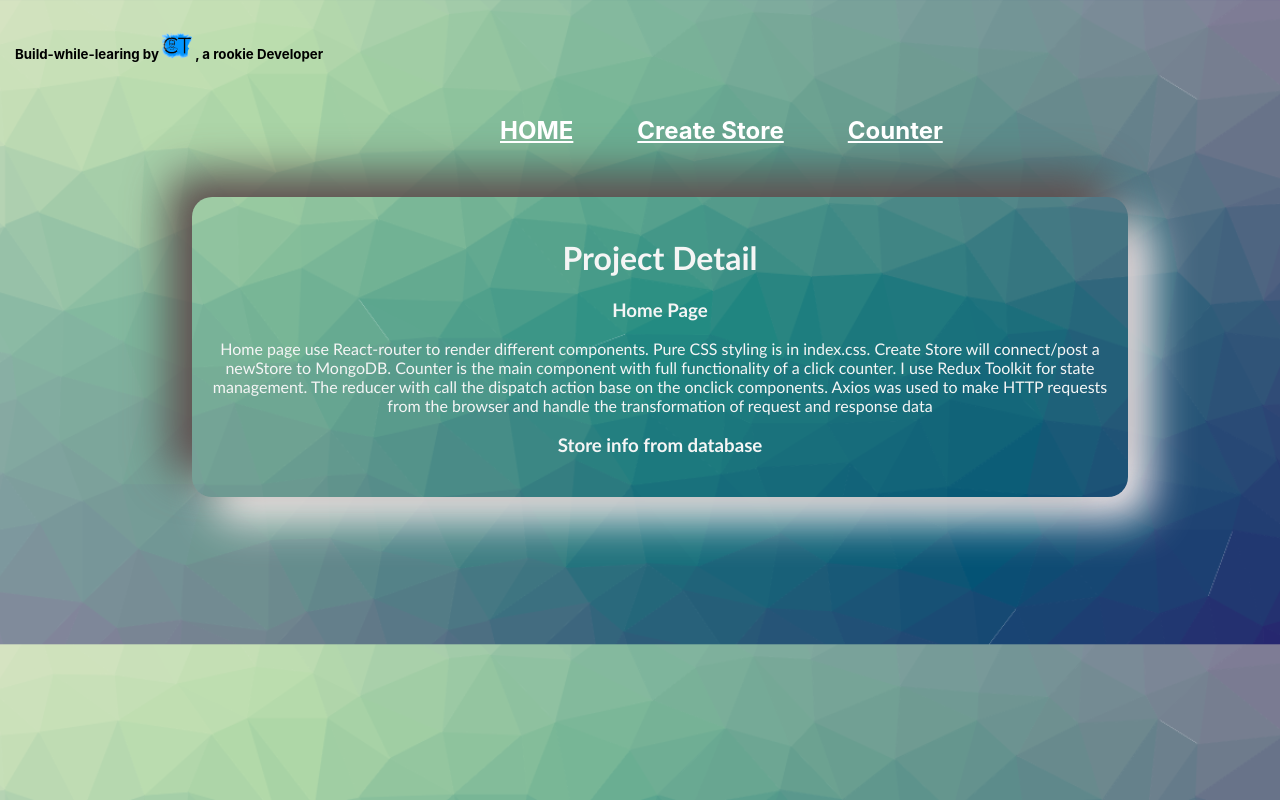
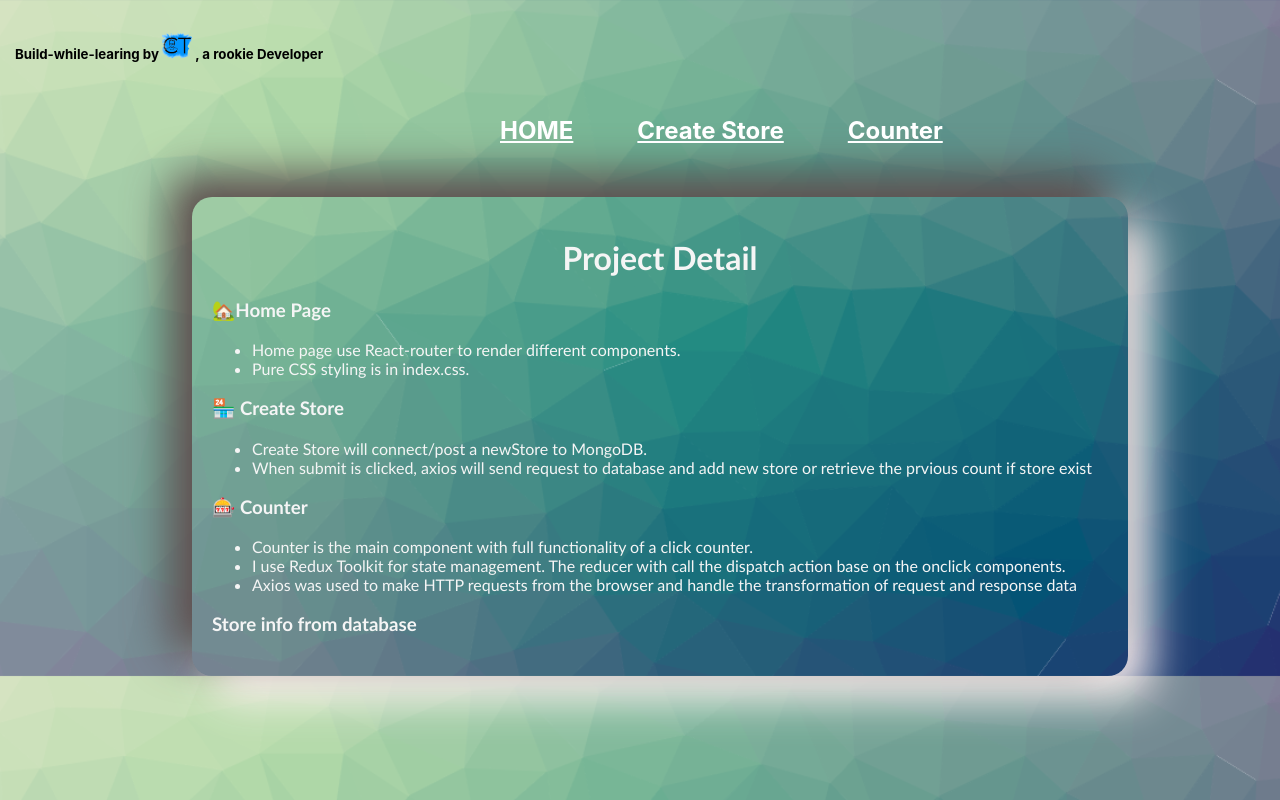
Before and after one commit to chuongtang/redux-counter, a React (Create React App) app: page / in a window 1280 px wide. Built offline with nearby package versions, Linux system fonts and the light colour scheme; no server answers.

Commit message:
edit homepage

```diff
--- a/src/components/Home.jsx
+++ b/src/components/Home.jsx
@@ -2,16 +2,26 @@ import React from 'react';
 import StoreData from './ApiData'
 const Home = () => {
     return (
-        <div className="App">
-            <h1>Project Detail</h1>
-            <h3>Home Page</h3>
+        <div className="App" id='homepg'>
+            <h1 style={{ 'text-align': 'center' }}>Project Detail</h1>
+            <h3>🏡Home Page</h3>
             <p>
-                Home page use React-router to render different components.
-                Pure CSS styling is in index.css.
-                Create Store will connect/post a newStore to MongoDB.
-                Counter is the main component with full functionality of a click counter.
-                I use Redux Toolkit for state management. The reducer with call the dispatch action base on the onclick components.
-                Axios was used to make HTTP requests from the browser and handle the transformation of request and response data
+                <ul>
+                    <li>Home page use React-router to render different components.</li>
+                    <li>Pure CSS styling is in index.css.</li>
+
+                </ul>
+                <h3>🏪 Create Store</h3>
+                <ul>
+                    <li>Create Store will connect/post a newStore to MongoDB.</li>
+                    <li>When submit is clicked, axios will send request to database and add new store or retrieve the prvious count if store exist</li>
+                </ul>
+                <h3>🎰 Counter</h3>
+                <ul>
+                    <li>Counter is the main component with full functionality of a click counter.</li>
+                    <li> I use Redux Toolkit for state management. The reducer with call the dispatch action base on the onclick components.</li>
+                    <li>Axios was used to make HTTP requests from the browser and handle the transformation of request and response data</li>
+                </ul>
             </p>
             <StoreData />
         </div>
--- a/src/index.css
+++ b/src/index.css
@@ -161,3 +161,6 @@ h5{
   /* max-width: 70%; */
   padding: 20px;
 }
+#homepg{
+  text-align: left;
+}
```
